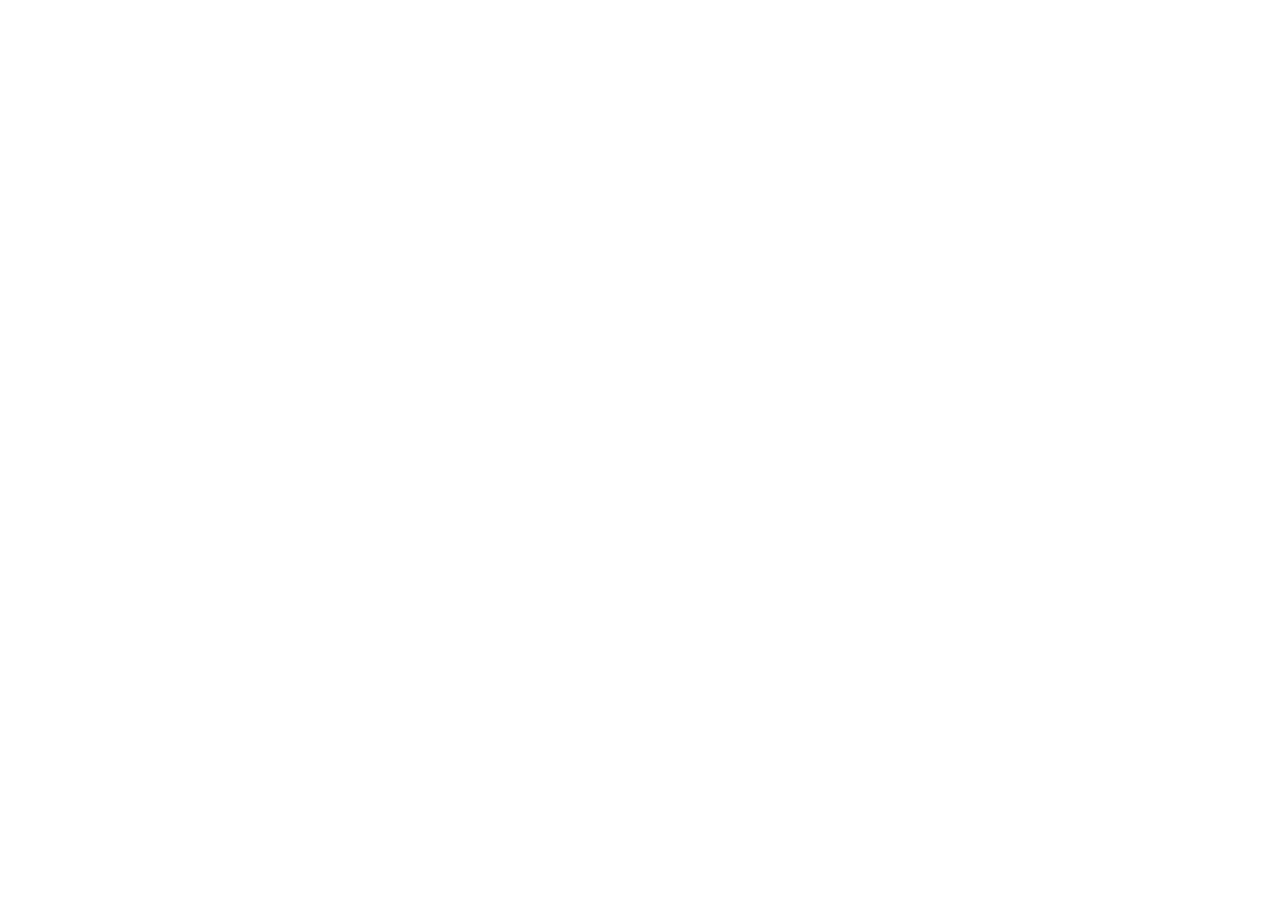
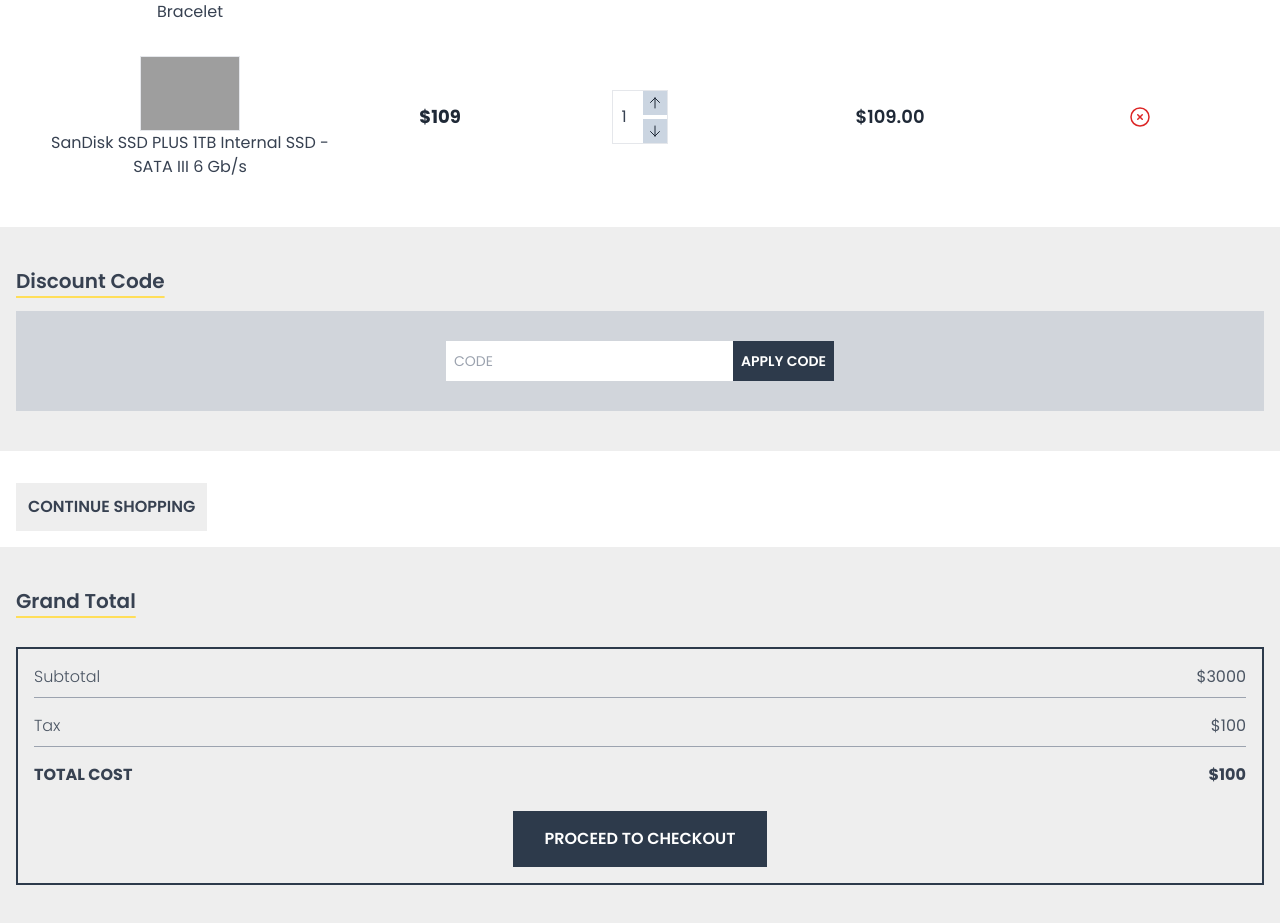
Before and after one commit to MingmaTenzing/zingshop, a Next.js app: page /cart in a window 1280 px wide. Shown: the part 667-1590 px from the top of the page. Before the commit the page ends 800 px from the top, so only its background shows below. Built offline with nearby package versions, Linux system fonts and the light colour scheme; grey boxes are pictures that could not be loaded.

Commit message:
design in work

```diff
--- a/src/pages/cart.tsx
+++ b/src/pages/cart.tsx
@@ -3,24 +3,31 @@
 import Image from "next/image";
 import cartbg from "../../assests/cart.jpg";
 import hero from "../../assests/hero.jpg";
-import { ArrowSmallDownIcon, ArrowSmallUpIcon, MinusIcon, PlusIcon, XCircleIcon } from "@heroicons/react/24/outline";
+import {
+  ArrowSmallDownIcon,
+  ArrowSmallUpIcon,
+  MinusIcon,
+  PlusIcon,
+  XCircleIcon,
+} from "@heroicons/react/24/outline";
 import { useState } from "react";
 import { useSelector } from "react-redux";
 import { useAppDispatch, useAppSelector } from "../../hooks";
 import { data } from "../../data";
-import { additemtoCart, carSlice, decreaseitemfromCart } from "../../slices/cartSlice";
+import {
+  additemtoCart,
+  carSlice,
+  decreaseitemfromCart,
+  removeitemfromCart,
+} from "../../slices/cartSlice";
 
 type Props = {};
 function Cart({}: Props) {
   const dispatch = useAppDispatch();
 
-  const cartItems = useAppSelector((state) => state.cart.cartItems)
+  const cartItems = useAppSelector((state) => state.cart.cartItems);
   console.log(cartItems);
 
-  const [quantity, setQuantity]  = useState<number>();
-
-
-  console.log(quantity)
   return (
     <main>
       <Head>
@@ -49,82 +56,138 @@
           </h1>
         </div>
 
-        <div className="mt-10 p-2 flex max-w-[90%]">
-          <div className="bg-[#212529] border-[0.5px] min-w-[100px] ">
+        <div className="mt-10 p-2 flex justify-center ">
+          <div className="bg-[#212529] border-[0.5px] min-w-[100px] md:w-[200px] lg:w-[300px]  ">
             <p className="text-white text-center font-semibold p-2">Items</p>
           </div>
-          <div className="bg-[#212529] border-[0.5px] min-w-[70px] ">
+          <div className="bg-[#212529] border-[0.5px] min-w-[70px] md:w-[150px] lg:w-[200px] ">
             <p className="text-white text-center font-semibold p-2">Price</p>
           </div>
-          <div className="bg-[#212529] border-[0.5px] min-w-[90px] ">
+          <div className="bg-[#212529] border-[0.5px] min-w-[90px] md:w-[150px] lg:w-[200px]">
             <p className="text-white text-center font-semibold p-2">Qty</p>
           </div>
-          <div className="bg-[#212529] border-[0.5px] min-w-[80px] ">
+          <div className="bg-[#212529] border-[0.5px] min-w-[80px] md:w-[200px] lg:w-[300px]">
             <p className="text-white text-center font-semibold p-2">Total</p>
           </div>
-          <div className="bg-[#212529] border-[0.5px] min-w-[30px] ">
+          <div className="bg-[#212529] border-[0.5px] min-w-[30px] md:w-[100px] lg:w-[200px]">
             <p className="text-white text-center font-semibold p-2"></p>
           </div>
         </div>
 
-        {
-          cartItems.map((item) => (
-            <div  key={item.id} className="max-w-[full]">
+        <div className=" flex flex-col justify-center items-center space-y-4">
+          {data.map((item) => (
+            <div key={item.id} className="max-w-[full]">
               <div className="p-2 flex justify-center items-center">
-              <div className="min-w-[100px]">
+                <div className="min-w-[100px] md:w-[200px] lg:w-[300px] flex justify-center flex-col items-center">
                   <Image
                     src={item.image}
                     alt="product image"
                     width={200}
                     height={50}
-                  className="border w-[60px] m-auto"
+                    className="border w-[60px] md:w-[100px] m-auto"
                   />
-                <h2 className="text-sm text-center">{item.title}</h2>
+                  <h2 className="text-sm text-center md:text-base md:text-gray-700">
+                    {item.title}
+                  </h2>
                 </div>
 
-              <div className="min-w-[70px]">
-                <p className="font-bold text-center ">${item.price}</p>
+                <div className="min-w-[70px] md:w-[150px] lg:w-[200px] flex justify-center">
+                  <p className="font-bold text-center text-gray-800 md:text-lg">
+                    ${item.price}
+                  </p>
                 </div>
-              <div className="min-w-[90px] flex justify-center ">
+                <div className="min-w-[90px] md:w-[150px] lg:w-[200px] flex justify-center ">
+                  <div className="flex items-center space-x-2 border">
+                    <p className="p-2 text-gray-700">{item.cartQuantity}</p>
+                    <div className="flex flex-col space-y-1">
+                      <button onClick={() => dispatch(additemtoCart(item))}>
+                        <ArrowSmallUpIcon className="w-6 p-1 bg-slate-300 text-gray-800" />
+                      </button>
+                      <button
+                        onClick={() => dispatch(decreaseitemfromCart(item))}
+                      >
+                        <ArrowSmallDownIcon className="w-6 p-1 bg-slate-300 text-gray-800" />
+                      </button>
+                    </div>
+                  </div>
+                </div>
+                <div className="min-w-[80px] md:w-[200px] lg:w-[300px] flex justify-center">
+                  <p className=" text-center font-semibold text-gray-800 md:text-lg">
+                    ${(item.price * item.cartQuantity).toFixed(2)}
+                  </p>{" "}
+                </div>
+                <div className="min-w-[30px] md:w-[100px] lg:w-[200px] flex justify-center ">
+                  <button onClick={() => dispatch(removeitemfromCart(item))}>
+                    <XCircleIcon className="w-6 m-auto text-red-600" />
+                  </button>
+                </div>
+              </div>
+            </div>
+          ))}
+        </div>
+      </div>
 
-                <div className="flex items-center space-x-2 border">
-                  <p className="p-2">{item.cartQuantity}</p>
-                  <div  className="flex flex-col space-y-1">
-                <button onClick={() => dispatch(additemtoCart(item))}  >
-                    <ArrowSmallUpIcon className="w-6 p-1 bg-slate-300"/>
+      {/** discount CODE */}
+
+      <div className="mt-10">
+        <div className="bg-[#eeeeee] py-10 p-4">
+          <h2 className=" font-semibold text-xl text-gray-700  underline underline-offset-8 decoration-zingyellow ">
+            Discount Code
+          </h2>
+
+          <div className=" bg-gray-300  h-[100px] flex justify-center items-center p-2 mt-4">
+            <input
+              className="text-sm h-10 p-2 outline-none uppercase"
+              type="text"
+              placeholder="Code"
+            ></input>
+            <button className="bg-[#2d3a4b] uppercase text-white h-10 p-2 font-semibold text-sm">
+              Apply Code
             </button>
-                  <button  onClick={() => dispatch(decreaseitemfromCart(item))} >
+          </div>
+        </div>
 
-                  <ArrowSmallDownIcon className="w-6 p-1 bg-slate-300"/>
+        <div className="mt-4 p-4">
+          <button className="uppercase  font-semibold p-3 text-gray-700 bg-[#eeeeee]">
+            Continue Shopping
+          </button>
+        </div>
+      </div>
 
-                  </button>
+{/** GRAND TOTAL */}
+      <div className=" p-4  bg-[#eeeeee] py-10">
 
+        <h2 className="font-semibold text-xl text-gray-700  underline underline-offset-8 decoration-zingyellow ">Grand Total</h2>
+        <div className="  border-2 border-[#2d3a4b]  mt-8 p-4">
+
+          <div className="space-y-4">
+
+
+          <div className="flex justify-between pb-2  border-b-[0.5px] text-gray-600 border-gray-400">
+          <h3  className="font-light">Subtotal</h3>
+          <p>$3000</p>
+
+          </div>
+
+          <div className="flex justify-between pb-2  border-b-[0.5px] text-gray-600 border-gray-400">
+          <h3  className="font-light">Tax</h3>
+          <p>$100</p>
+
+          </div>
+          <div className="flex justify-between pb-2  ">
+          <h3  className="font-bold text-gray-700 uppercase">Total Cost</h3>
+          <p  className="font-bold text-gray-700 uppercase">$100</p>
+
+          </div>
+          </div>
+          <div className="flex justify-center mt-4">
+
+          <button className="uppercase bg-[#2d3a4b] text-white p-4 font-semibold px-8">proceed to checkout</button>
 
           </div>
 
 
         </div>
-
-              </div>
-              <div className="min-w-[80px]">
-                <p className=" text-center font-semibold">${(item.price * item.cartQuantity).toFixed(2) }</p>{" "}
-              </div>
-              <div className="min-w-[30px] ">
-                <XCircleIcon className="w-4 m-auto" />
-
-              </div>
-
-
-
-            </div>
-
-
-
-            </div>
-          ))
-        }
-
-
 
 
       </div>
```
Lines whose indentation alone changed are shown as unchanged.
